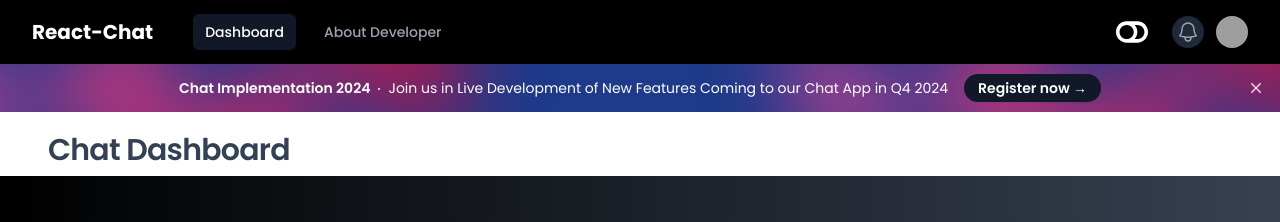
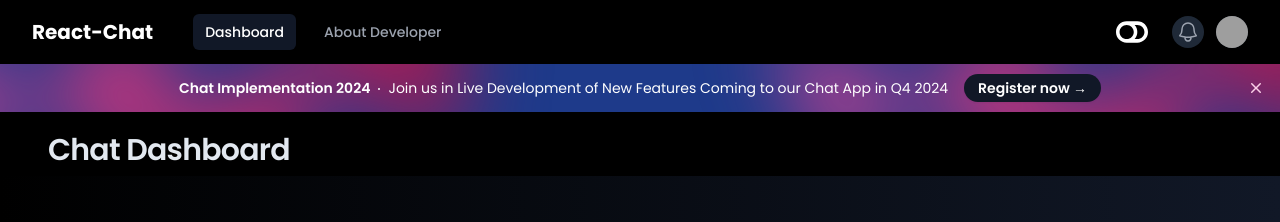
Before and after one commit to bluea1855/chat-app, a React (Vite) app: page /dashboard in a window 1280 px wide. Shown: the top 222 px of the page. Built offline with nearby package versions, Linux system fonts and the light colour scheme; grey boxes are pictures that could not be loaded.

Commit message:
Update App.jsx

```diff
--- a/src/App.jsx
+++ b/src/App.jsx
@@ -42,7 +42,7 @@ const App = () => {
   return (
     <>
       <div className={isClicked? 'min-h-full bg-gradient-to-l from-white to-slate-300':
-        'min-h-full bg-gradient-to-l from-gray-700 to-black'}>
+        'min-h-full bg-gradient-to-l from-gray-900 to-black'}>
 
         <Disclosure as="nav" className={isClicked? 'bg-white':'bg-black'}>
           <div className="mx-auto max-w-7xl px-4 sm:px-6 lg:px-8">
@@ -170,8 +170,9 @@ const App = () => {
         </Disclosure>
         <Banner />
         {/* <header className="bg-gradient-to-l from-blue-200 via-pink-300 to-blue-700 shadow"> */}
-          <div className="mx-auto w-full pl-12 py-5 pb-2 bg-white">
-            <h1 className="text-3xl font-semibold tracking-tight text-slate-700">Chat Dashboard</h1>
+          <div className={isClicked ? 'mx-auto w-full pl-12 py-5 pb-2 bg-white':
+            'mx-auto w-full pl-12 py-5 pb-2 bg-black'}>
+            <h1 className={isClicked ? 'text-3xl font-semibold tracking-tight text-slate-700':'text-3xl font-semibold tracking-tight text-slate-200'}>Chat Dashboard</h1>
           </div>
         {/* </header> */}
 
```
